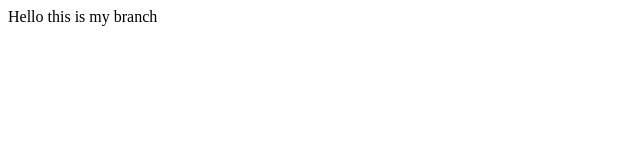
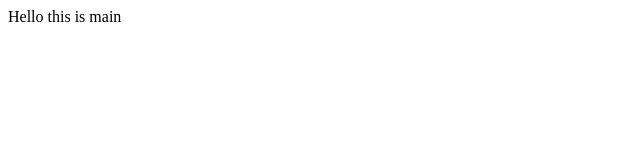
Before and after one commit to Vrajcoding/Nextjs, a Next.js app: page / in a window 1280 px wide. Shown: the top 160 px of the page, without its empty margins (0-640 px from the left). Built offline with nearby package versions, Linux system fonts and the light colour scheme.

Commit message:
final lunguage

```diff
--- a/app/page.jsx
+++ b/app/page.jsx
@@ -2,7 +2,7 @@ function main() {
     return (
         <div>
             <div>
-                Hello this is my branch
+                Hello this is main
             </div>
         </div>
      );
```
